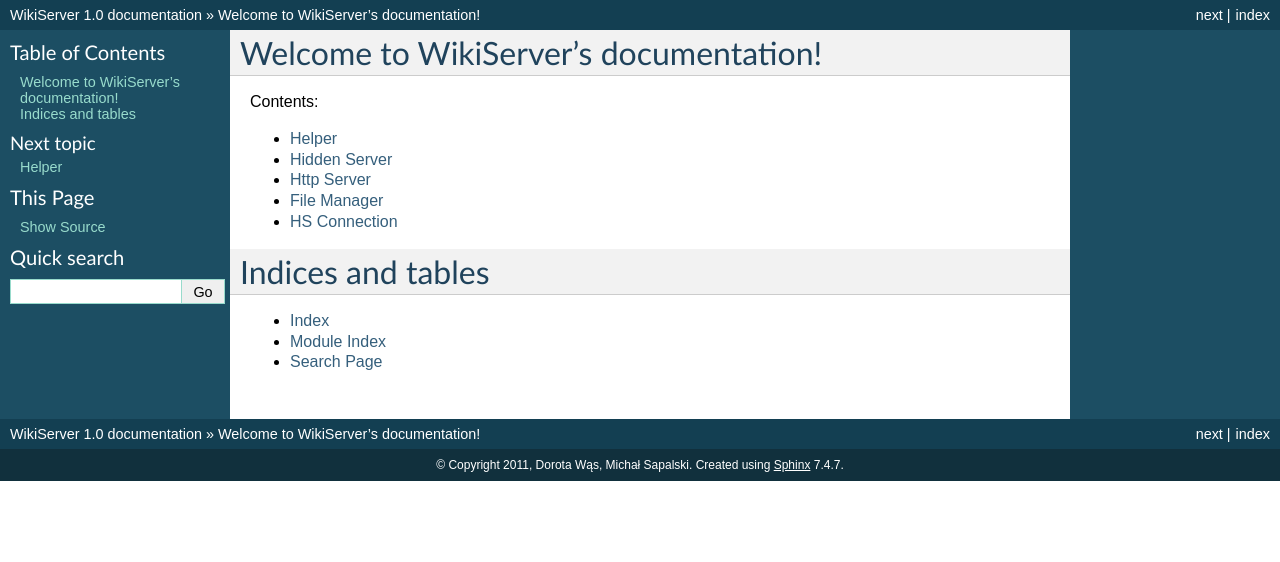
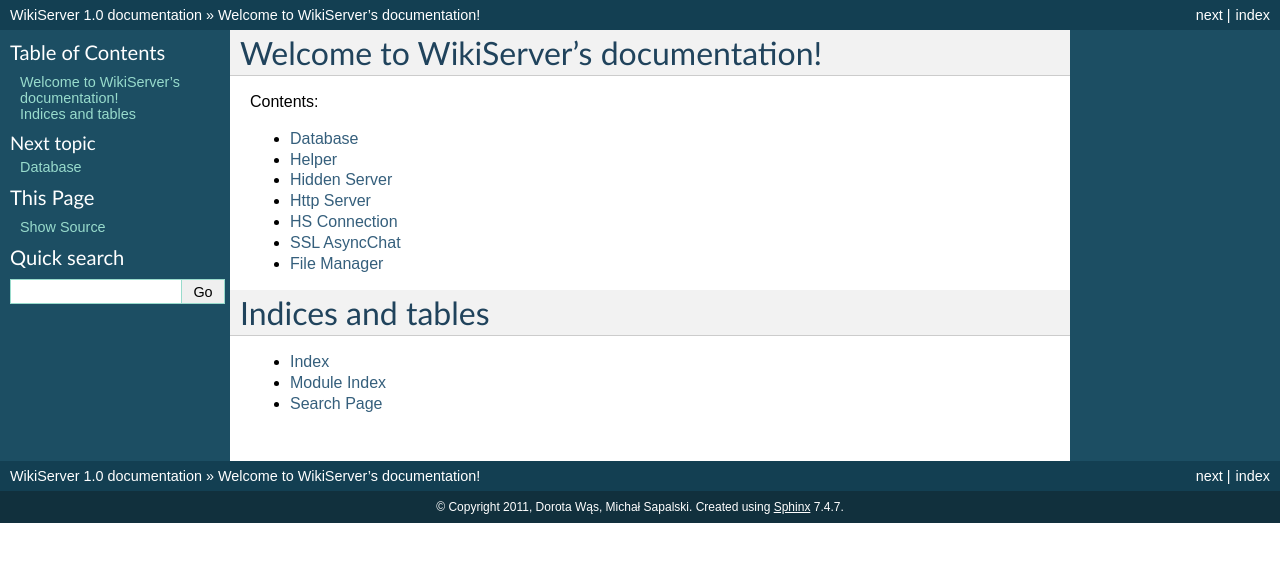
Before and after one commit to sapal/wikiserver, a Sphinx documentation site: the page built from doc/index.rst, in a window 1280 px wide. Shown: the top 562 px of the page. Built offline with Sphinx 7.4.7, drawn with Linux system fonts in a browser that asks for light colours.

Commit message:
Dodane troch? dokumentacji, poprawione logowanie do HiddenServera (sprawdzanie loginu).

```diff
--- /dev/null
+++ b/doc/database.rst
@@ -0,0 +1,5 @@
+Database
+===========
+
+.. automodule:: database
+	:members:
--- a/doc/index.rst
+++ b/doc/index.rst
@@ -11,11 +11,13 @@
 .. toctree::
    :maxdepth: 2
 
+   database
    helper
    hiddenServer
    httpServer
+   hsConnection
+   ssl_asyncchat
    fileManager
-   hsConnection
 
 Indices and tables
 ==================
--- /dev/null
+++ b/doc/ssl_asyncchat.rst
@@ -0,0 +1,5 @@
+SSL AsyncChat
+===========
+
+.. automodule:: ssl_asyncchat
+	:members:
```
Also changed, not shown: 6 other files.
